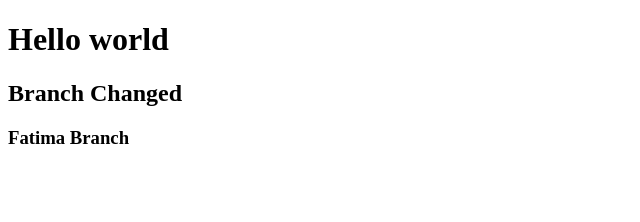
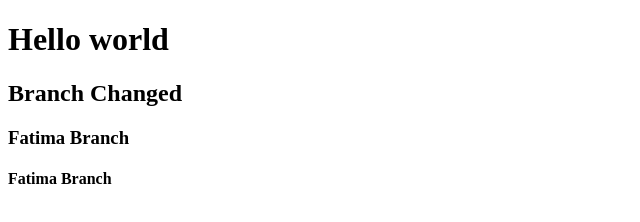
Before and after one commit to arbaazaj/test, a plain HTML site: page index.html in a window 1280 px wide. Shown: the whole page, without its empty margins (0-640 px from the left). Drawn offline with Linux system fonts and the light colour scheme.

Commit message:
Update index.html

```diff
--- a/index.html
+++ b/index.html
@@ -10,5 +10,7 @@
     <h1>Hello world</h1>
     <h2>Branch Changed</h2>
     <h3>Fatima Branch</h3>
+    <h4>Fatima Branch</h4>
+
 </body>
 </html>
```
